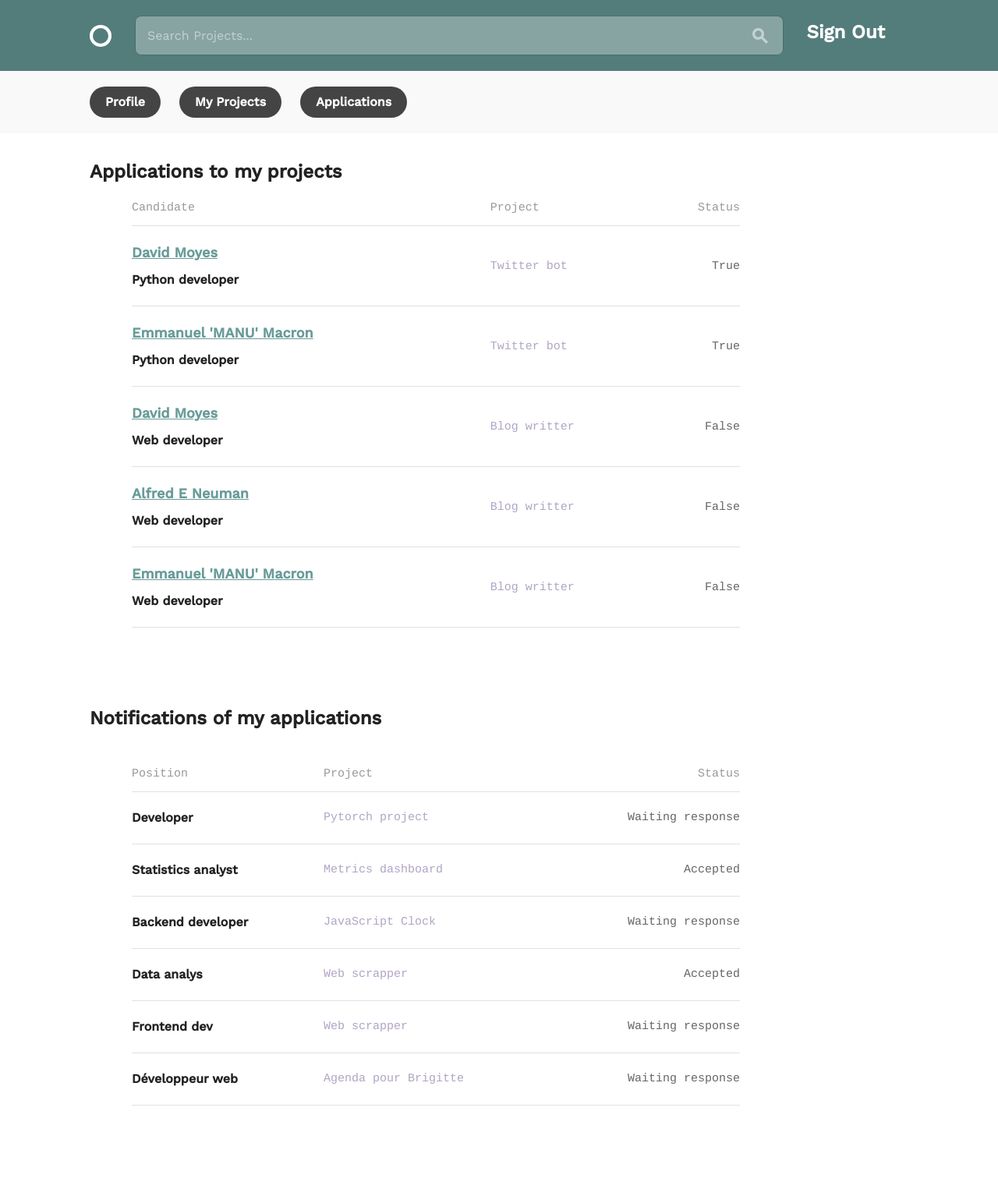
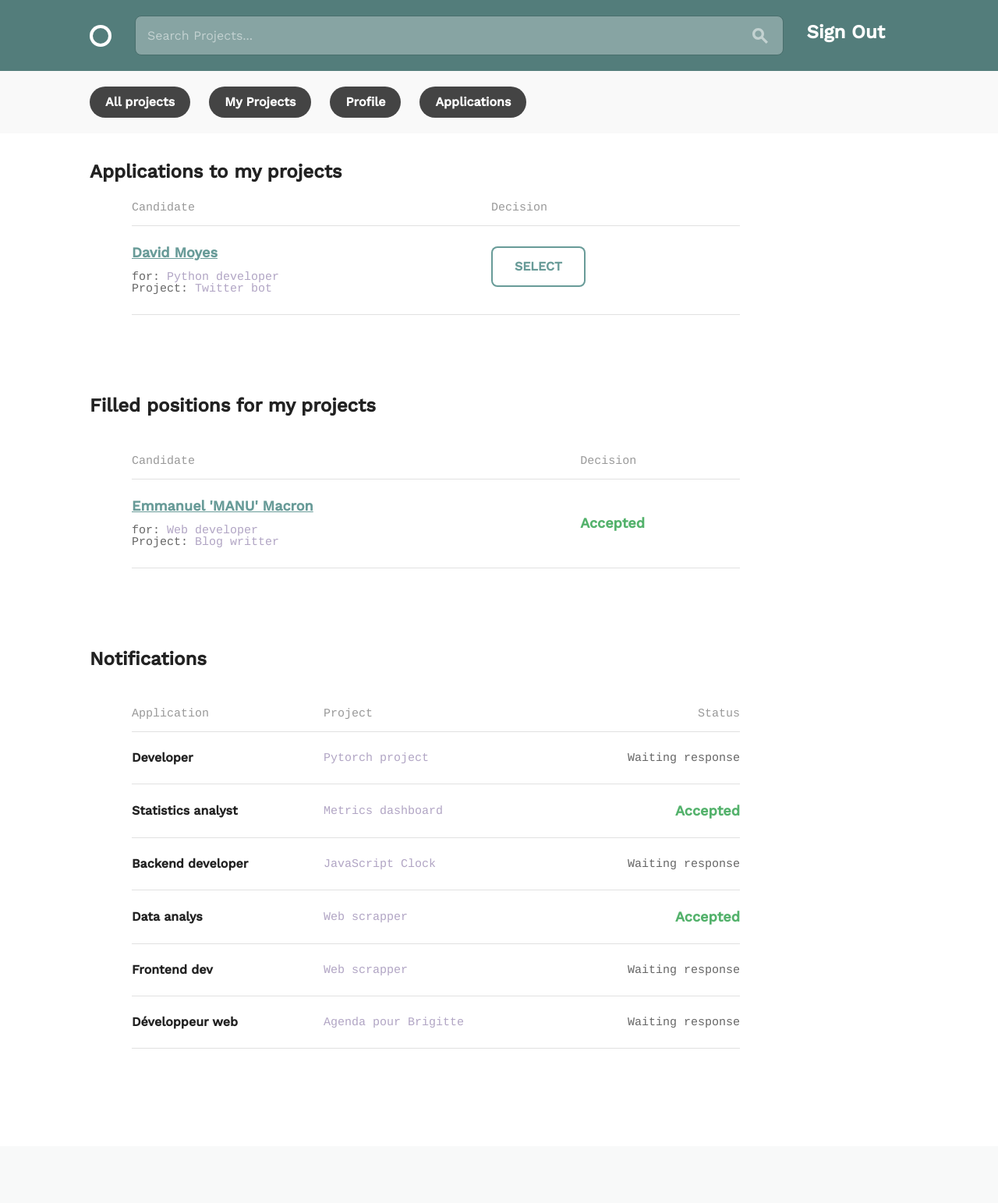
Before and after one commit to AaronMillOro/social_team_builder_django, a Django app: page /teams/applications/ in a window 1280 px wide. Shown: the whole page at 78% size. After the commit the page ends 1345 px from the top, so only its background shows below. Run offline with Django 3.2, Linux system fonts and the light colour scheme; a user stored in the database is signed in; data comes from the database, SQL or seed files in the repository; both versions use the stored data as it was after the commit.

Commit message:
:pencil2: Function that allows user to accept/reject an application to a position. In addition, this selection makes the position filled and the rest of the candidates are automatically rejected

```diff
--- a/team_builder/teams/forms.py
+++ b/team_builder/teams/forms.py
@@ -99,3 +99,15 @@ fields=('name', 'description', 'related_skill'),
 extra=0,
 min_num=1,
 )
+
+
+class ApplicationForm(forms.ModelForm):
+    """The creator of a Project can select the candidate that applied"""
+    status = forms.ChoiceField(choices=[('Accepted','Accepted'),
+        ('Rejected', 'Rejected')],
+        label='',
+    )
+
+    class Meta:
+        model = models.Application
+        fields = ('status',)
--- a/team_builder/teams/models.py
+++ b/team_builder/teams/models.py
@@ -56,5 +56,7 @@ class Application(models.Model):
     project = models.ForeignKey('Project', on_delete=models.CASCADE)
     candidate = models.ForeignKey('Profile', on_delete=models.CASCADE)
     position = models.ForeignKey('Position', on_delete=models.CASCADE)
-    status = models.CharField(default='w', max_length=2,
-        choices=[('a','Accepted'), ('r', 'Rejected'), ('w', 'Waiting')])
+    status = models.CharField(default='Waiting response', max_length=18)
+
+    def __str__(self):
+        return self.status
--- a/team_builder/teams/templates/applications.html
+++ b/team_builder/teams/templates/applications.html
@@ -13,21 +13,27 @@
       <thead>
         <tr>
           <th>Candidate</th>
-          <th class="circle--cell--right align-center">Project</th>
-          <th class="circle--cell--right align-right">Status</th>
+          <th class="circle--cell--right align-center">Decision</th>
         </tr>
       </thead>
     <tbody>
       {% for application in applications %}
-      <tr class="row" data-href="project.html">
-        <td><h3><a href="{% url 'teams:creator_profile' pk=application.candidate.pk %}">
-          {{ application.candidate  }} <h3></a><br><h4>{{ application.position }}</h4>
-        </td>
-        <td class="circle--cell--right align-center">
-          <span class="secondary-label">{{ application.project }}</span>
-        </td>
-        <td class="circle--cell--right align-right">{{ application.position.available }}<td>
-      </tr>
+        {% if application.position.available %}
+          {% if application.status == 'Waiting response' %}
+          <tr class="row" data-href="project.html">
+            <td>
+              <h3>
+                <a href="{% url 'teams:creator_profile' pk=application.candidate.pk %}">
+                {{ application.candidate  }}
+                </a>
+              </h3><br>
+              for: <span class="secondary-label">{{ application.position }}</span><br>
+              Project: <span class="secondary-label">{{ application.project }}</span>
+            </td>
+            <td><a class="button" href="{% url 'teams:application_decision' pk=application.pk %}">SELECT</a></td>
+          </tr>
+          {% endif %}
+        {% endif %}
       {% endfor %}
     </tbody>
     </table>
@@ -36,28 +42,69 @@
   <div class="grid-100">
     <a><br><br><br></a>
   </div>
-
-  <div class="grid-100 circle--fluid--cell circle--fluid--primary">
-    <h2>Notifications of my applications</h2><br>
+<!-- Table only for people that User accepted -->
+  <div  class="grid-100 circle--fluid--cell circle--fluid--primary">
+    <h2>Filled positions for my projects</h2><br>
   </div>
-  <!-- Table with notifications -->
   <div class="grid-75 grid-push-5">
     <table class="circle--table u-full-width">
       <thead>
         <tr>
-          <th>Position</th>
+          <th>Candidate</th>
+          <th class="circle--cell--right align-center">Decision</th>
+        </tr>
+      </thead>
+    <tbody>
+      {% for application in applications %}
+        {% if application.status == 'Accepted' %}
+            <tr class="row" data-href="project.html">
+              <td>
+                <h3>
+                  <a href="{% url 'teams:creator_profile' pk=application.candidate.pk %}">
+                  {{ application.candidate  }}
+                  </a>
+                </h3><br>
+                for: <span class="secondary-label">{{ application.position }}</span><br>
+                Project: <span class="secondary-label">{{ application.project }}</span>
+              </td>
+              <td><h3 class='positive'>{{ application.status }}</h3></td>
+            </tr>
+        {% endif %}
+      {% endfor %}
+    </tbody>
+    </table>
+  </div>
+  <div class="grid-100">
+    <a><br><br><br></a>
+  </div>
+
+  <div class="grid-100 circle--fluid--cell circle--fluid--primary">
+    <h2>Notifications</h2><br>
+  </div>
+  <!-- Table with notifications either Accepted/Rejected/Waiting response-->
+  <div class="grid-75 grid-push-5">
+    <table class="circle--table u-full-width">
+      <thead>
+        <tr>
+          <th>Application</th>
           <th class="circle--cell--right align-center">Project</th>
           <th class="circle--cell--right align-right">Status</th>
         </tr>
       </thead>
     <tbody>
-      {% for candidatures in my_candidatures %}
+      {% for candidature in my_candidatures %}
       <tr class="row" data-href="project.html">
-        <td><h4>{{ candidatures.position }}</h4></td>
+        <td><h4>{{ candidature.position }}</h4></td>
         <td class="circle--cell--right align-center">
-          <span class="secondary-label">{{ candidatures.project }}</span>
+          <span class="secondary-label">{{ candidature.project }}</span>
         </td>
-        <td class="circle--cell--right align-right">{{ candidatures.status }}<td>
+        {% if candidature.status == 'Accepted' %}
+          <td class="circle--cell--right align-right"><h3 class='positive'>{{ candidature.status }}</h3><td>
+        {% elif candidature.status == 'Rejected' %}
+          <td class="circle--cell--right align-right"><h3 class='negative'>{{ candidature.status }}</h3><td>
+        {% else %}
+          <td class="circle--cell--right align-right">{{ candidature.status }}<td>
+        {% endif %}
       </tr>
       {% endfor %}
     </tbody>
--- a/team_builder/teams/urls.py
+++ b/team_builder/teams/urls.py
@@ -29,6 +29,8 @@ urlpatterns = [
         name='project_delete'),
     # Applications
     url(r'^applications/$', views.applications, name='applications'),
+    url(r'^application_decision/(?P<pk>\d+)/$', views.application_decision,
+        name='application_decision'),
 ]
 
 urlpatterns += static(settings.MEDIA_URL, document_root=settings.MEDIA_ROOT)
--- a/team_builder/teams/views.py
+++ b/team_builder/teams/views.py
@@ -196,6 +196,7 @@ def project_delete(request, pk):
     """Ask user to delete a previously created project"""
     project = get_object_or_404(models.Project, pk=pk)
     if request.method == 'POST':
+        models.Application.objects.filter(project=project.id).delete()
         models.Position.objects.filter(project=project.id).delete()
         models.Project.objects.filter(id=pk).delete()
         messages.success(request, 'Project was deleted T_T ')
@@ -212,7 +213,6 @@ def applications(request):
     View that gestionates applications to user projects and
     the applications made by the user
     """
-
     my_candidatures = models.Application.objects.filter(
         candidate_id=request.user.profile
     )
@@ -220,6 +220,41 @@ def applications(request):
         project_id__creator=request.user.profile
     )
     return render(
-        request, 'applications.html', {'applications': applications,
-        'my_candidatures':my_candidatures}
+        request, 'applications.html', {
+        'applications': applications, 'my_candidatures':my_candidatures,
+        }
     )
+
+
+@login_required
+def application_decision(request, pk):
+    """ User takes the decision of a given application """
+    application = get_object_or_404(models.Application, pk=pk)
+    profile = get_object_or_404(models.Profile, pk=application.candidate.id)
+    application_form = forms.ApplicationForm(instance=application)
+    if request.method == 'POST':
+        application_form = forms.ApplicationForm(
+            request.POST, instance=application
+        )
+        if application_form.is_valid():
+            application_form.save() # save decision
+            application = get_object_or_404(models.Application, pk=pk)
+            if application.status == 'Accepted':
+                # The position will not be longer available
+                position = models.Position.objects.get(
+                    pk=application.position.id
+                )
+                position.available = False
+                position.save()
+                # The other candidates will be rejected by default
+                applications = models.Application.objects.filter(
+                    position=position).exclude(candidate=application.candidate
+                )
+                applications.update(status='Rejected')
+            messages.success(request, 'Decision made! A notification was sent')
+            return HttpResponseRedirect(reverse('teams:applications'))
+    return render(request, 'application_decision.html', {
+        'application': application, 'application_form':application_form,
+        'profile':profile,
+        }
+    )
--- a/team_builder/templates/layout.html
+++ b/team_builder/templates/layout.html
@@ -71,8 +71,9 @@
     <div class="circle--actions--bar">
       <nav class="bounds">
         <ul class="circle--pill--list">
+          <li><a class="selected" href="{% url 'index' %}">All projects</a></li>
+          <li><a class="selected" href="{% url 'teams:my_projects' %}">My Projects</a></li>
           <li><a class="selected" href="{% url 'teams:profile' %}">Profile</a></li>
-          <li><a class="selected" href="{% url 'teams:my_projects' %}">My Projects</a></li>
           <li><a class="selected" href="{% url 'teams:applications' %}">Applications</a></li>
         </ul>
       </nav>
```
Also changed, not shown: team_builder/teams/templates/application_decision.html (added, +38 -0 lines), team_builder/db.sqlite3, team_builder/media/images/800.jpeg (added), team_builder/media/images/alfred_e_neuman.jpg (added), team_builder/media/images/macron.jpg (added), team_builder/teams/migrations/0004_auto_20200111_1859.py (added).
